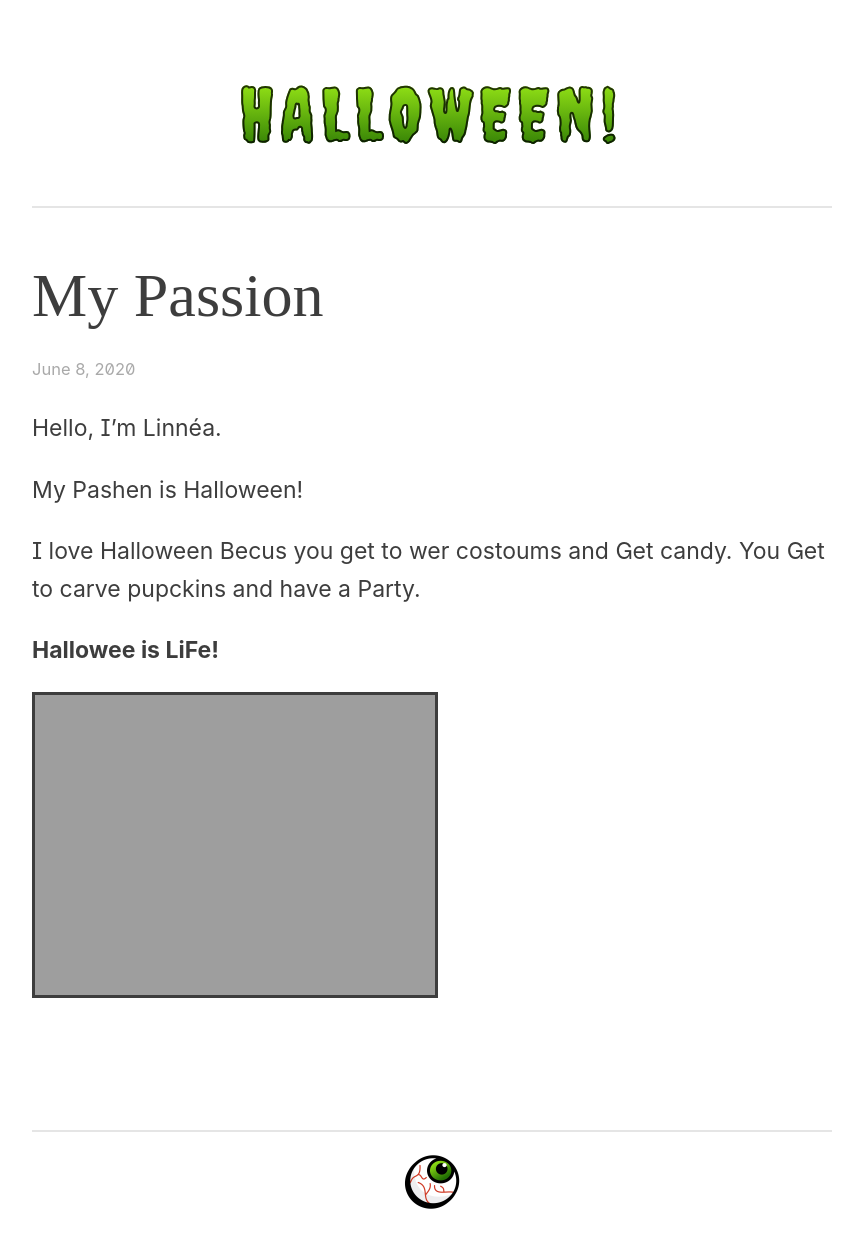
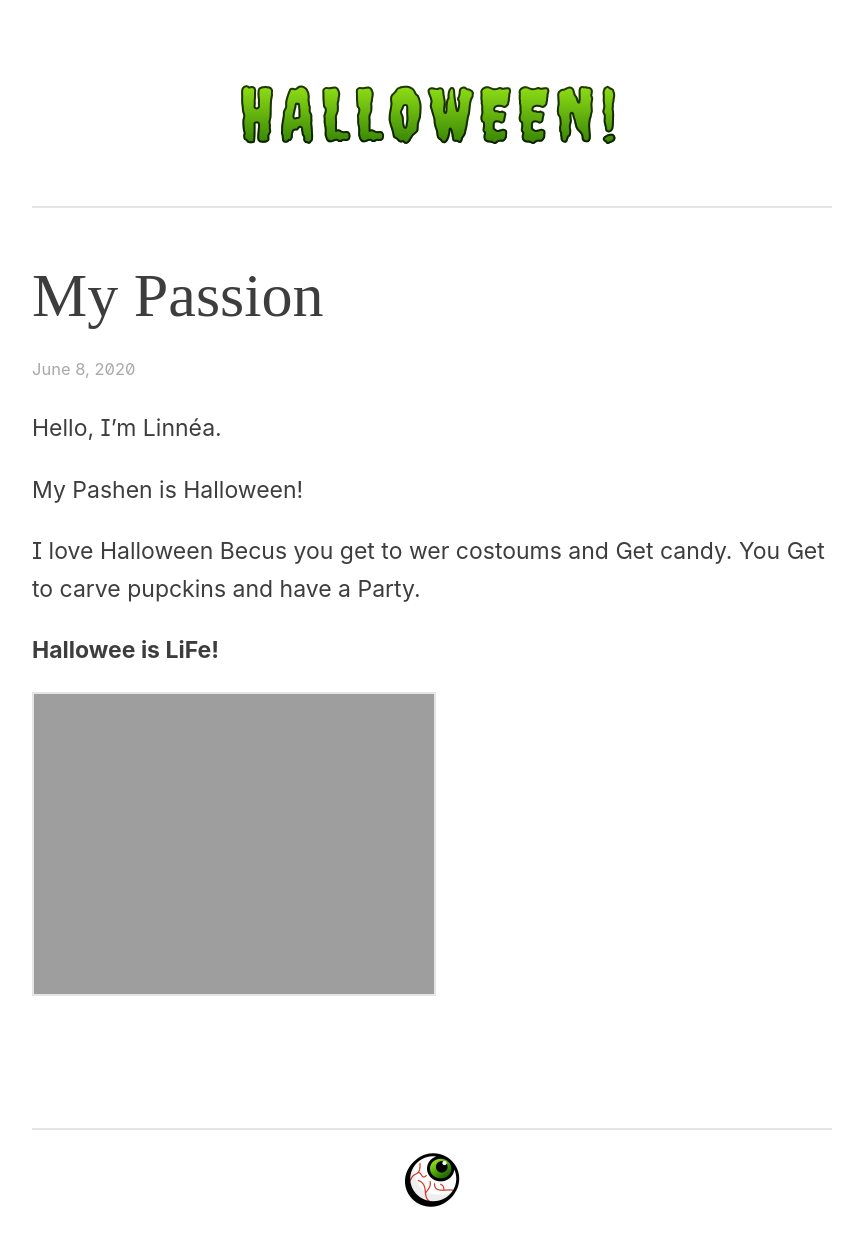
Before and after one commit to lmw13/lmw13, a Jekyll site: the page built from _posts/2020-06-08-my-passion.md, in a window 1280 px wide. Shown: the whole page, without its empty margins (208-1071 px from the left). Built offline with Jekyll 4.4.1, drawn with Linux system fonts in a browser that asks for light colours; some web fonts are replaced.

Commit message:
Update style.css

```diff
--- a/css/style.css
+++ b/css/style.css
@@ -280,7 +280,7 @@ ol {
 img {
 	max-width: 100%;
 	height: auto;
-	border: 3px solid rgba(0, 0, 0, 0.76);
+	border: 2px solid rgba(0, 0, 0, 0.1);
 }
 
 figcaption {
```
